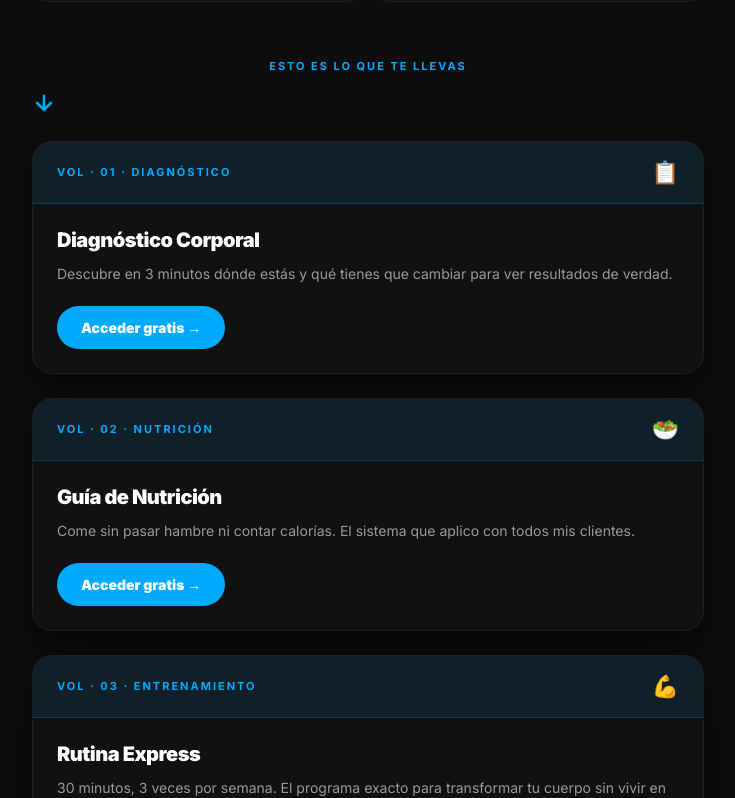
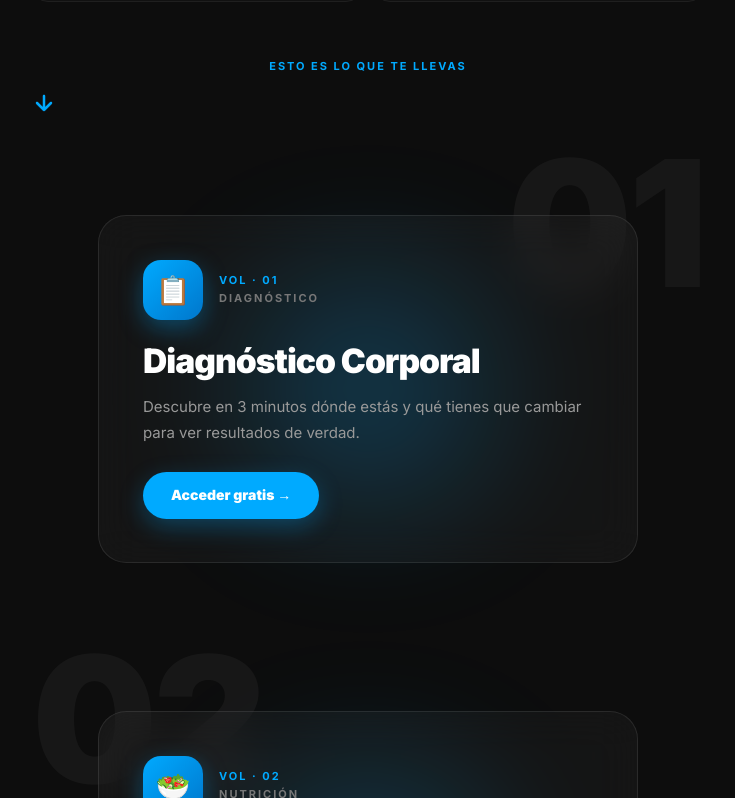
Before and after one commit to aurenapp-gif/FITCONDAMIAN.COM, a Next.js app: page /recursos in a window 1280 px wide. Shown: the part 1242-2040 px from the top of the page, without its empty margins (272-1007 px from the left). Built offline with nearby package versions, Linux system fonts and the light colour scheme.

Commit message:
feat: reveal cinematográfico glassmorphism en recursos + favicon, og:image, 404 y metadata profesional

```diff
--- /dev/null
+++ b/app/icon.tsx
@@ -0,0 +1,26 @@
+import { ImageResponse } from "next/og";
+
+export const size = { width: 32, height: 32 };
+export const contentType = "image/png";
+
+export default function Icon() {
+  return new ImageResponse(
+    (
+      <div
+        style={{
+          width: "100%",
+          height: "100%",
+          background: "#00AAFF",
+          borderRadius: "50%",
+          display: "flex",
+          alignItems: "center",
+          justifyContent: "center",
+          fontFamily: "sans-serif",
+        }}
+      >
+        <span style={{ color: "#fff", fontWeight: 900, fontSize: 20 }}>D</span>
+      </div>
+    ),
+    { ...size }
+  );
+}
--- a/app/layout.tsx
+++ b/app/layout.tsx
@@ -1,4 +1,4 @@
-import type { Metadata } from "next";
+import type { Metadata, Viewport } from "next";
 import { Inter } from "next/font/google";
 import "./globals.css";
 
@@ -9,15 +9,33 @@ const inter = Inter({
   weight: ["400", "500", "600", "700", "800", "900"],
 });
 
+const description = "Recursos gratuitos de fitness y nutrición para transformar tu cuerpo.";
+
 export const metadata: Metadata = {
   title: {
     default: "Fit con Damián",
     template: "%s | Fit con Damián",
   },
-  description: "Recursos gratuitos de fitness y nutrición para transformar tu cuerpo.",
+  description,
   metadataBase: new URL("https://fitcondamian.com"),
   // Por defecto NADA se indexa. Solo /recursos lo activa explícitamente.
   robots: { index: false, follow: false },
+  openGraph: {
+    type: "website",
+    locale: "es_ES",
+    siteName: "Fit con Damián",
+    title: "Fit con Damián",
+    description,
+  },
+  twitter: {
+    card: "summary_large_image",
+    title: "Fit con Damián",
+    description,
+  },
+};
+
+export const viewport: Viewport = {
+  themeColor: "#0D0D0D",
 };
 
 export default function RootLayout({ children }: { children: React.ReactNode }) {
--- /dev/null
+++ b/app/not-found.tsx
@@ -0,0 +1,45 @@
+import Link from "next/link";
+
+export default function NotFound() {
+  return (
+    <main
+      style={{
+        background: "#0D0D0D",
+        minHeight: "100vh",
+        color: "#fff",
+        display: "flex",
+        flexDirection: "column",
+        alignItems: "center",
+        justifyContent: "center",
+        textAlign: "center",
+        padding: "24px",
+        fontFamily: "var(--font-inter), sans-serif",
+      }}
+    >
+      <p style={{ color: "#00AAFF", fontWeight: 900, fontSize: "80px", margin: "0 0 8px 0", letterSpacing: "-2px" }}>
+        404
+      </p>
+      <h1 style={{ fontWeight: 900, fontSize: "clamp(1.6rem, 5vw, 2.2rem)", margin: "0 0 12px 0", letterSpacing: "-0.5px" }}>
+        Esta página no existe
+      </h1>
+      <p style={{ color: "#888", fontSize: "15px", margin: "0 0 32px 0", maxWidth: "420px", lineHeight: 1.6 }}>
+        Puede que el enlace esté roto o que la página se haya movido.
+      </p>
+      <Link
+        href="/recursos"
+        style={{
+          display: "inline-block",
+          background: "#00AAFF",
+          color: "#fff",
+          fontWeight: 900,
+          fontSize: "15px",
+          padding: "14px 32px",
+          borderRadius: "99px",
+          textDecoration: "none",
+        }}
+      >
+        Ir a recursos gratuitos →
+      </Link>
+    </main>
+  );
+}
--- /dev/null
+++ b/app/opengraph-image.tsx
@@ -0,0 +1,45 @@
+import { ImageResponse } from "next/og";
+
+export const size = { width: 1200, height: 630 };
+export const contentType = "image/png";
+
+export default function OgImage() {
+  return new ImageResponse(
+    (
+      <div
+        style={{
+          width: "100%",
+          height: "100%",
+          background: "#0D0D0D",
+          display: "flex",
+          flexDirection: "column",
+          alignItems: "center",
+          justifyContent: "center",
+          fontFamily: "sans-serif",
+        }}
+      >
+        <div
+          style={{
+            width: 110,
+            height: 110,
+            borderRadius: "50%",
+            background: "#00AAFF",
+            display: "flex",
+            alignItems: "center",
+            justifyContent: "center",
+            marginBottom: 36,
+          }}
+        >
+          <span style={{ color: "#fff", fontWeight: 900, fontSize: 56 }}>D</span>
+        </div>
+        <div style={{ display: "flex", color: "#fff", fontSize: 64, fontWeight: 900, letterSpacing: -2 }}>
+          Fit con&nbsp;<span style={{ color: "#00AAFF" }}>Damián</span>
+        </div>
+        <div style={{ color: "#999", fontSize: 28, marginTop: 18 }}>
+          Recursos gratuitos de fitness y nutrición
+        </div>
+      </div>
+    ),
+    { ...size }
+  );
+}
--- a/app/recursos/RecursosClient.tsx
+++ b/app/recursos/RecursosClient.tsx
@@ -84,49 +84,83 @@ function useReveal(threshold = 0.15) {
   return { ref, visible };
 }
 
-// — Tarjeta de la pila —
-function StackCard({
+// — Tarjeta cinematográfica con glassmorphism —
+function CinematicCard({
   r, index, onOpenModal,
 }: {
   r: typeof recursos[0];
   index: number;
   onOpenModal: () => void;
 }) {
+  const { ref, visible } = useReveal(0.35);
+  const alignRight = index % 2 === 0;
+
   return (
-    <div
-      style={{
-        position: "sticky",
-        top: `${88 + index * 18}px`,
-        zIndex: index + 1,
-        marginBottom: "24px",
-      }}
-    >
+    <div ref={ref} style={{
+      position: "relative",
+      minHeight: "62vh",
+      display: "flex", alignItems: "center", justifyContent: "center",
+      padding: "40px 0",
+    }}>
+      {/* Resplandor */}
+      <div aria-hidden="true" style={{ position: "absolute", inset: 0, display: "flex", alignItems: "center", justifyContent: "center", pointerEvents: "none" }}>
         <div style={{
-        background: "#111",
-        border: "1px solid #1f1f1f",
-        borderRadius: "20px",
-        overflow: "hidden",
-        boxShadow: `0 ${14 + index * 4}px ${32 + index * 6}px rgba(0,0,0,0.5)`,
-      }}>
-        {/* Banda superior — esto es lo que "asoma" detrás de la siguiente tarjeta */}
-        <div style={{
-          background: "rgba(0,170,255,0.1)",
-          borderBottom: "1px solid rgba(0,170,255,0.2)",
-          padding: "14px 24px",
-          display: "flex", alignItems: "center", justifyContent: "space-between",
-        }}>
-          <p style={{ color: "#00AAFF", fontSize: "11px", fontWeight: 700, letterSpacing: "2px", textTransform: "uppercase", margin: 0 }}>
-            VOL · {r.vol} · {r.categoria}
-          </p>
-          <span style={{ fontSize: "22px" }} aria-hidden="true">{r.emoji}</span>
+          width: "65%", height: "65%", borderRadius: "50%",
+          background: "radial-gradient(circle, rgba(0,170,255,0.28), transparent 70%)",
+          filter: "blur(50px)",
+          opacity: visible ? 1 : 0,
+          transition: "opacity 1.1s ease",
+        }} />
       </div>
 
-        {/* Contenido */}
-        <div style={{ padding: "24px" }}>
-          <p style={{ fontWeight: 900, fontSize: "20px", color: "#fff", margin: "0 0 10px 0", lineHeight: 1.2, letterSpacing: "-0.5px" }}>
+      {/* Número en marca de agua */}
+      <p aria-hidden="true" style={{
+        position: "absolute", top: "-6px",
+        right: alignRight ? "0px" : "auto",
+        left: alignRight ? "auto" : "0px",
+        fontSize: "clamp(6rem, 18vw, 11rem)", fontWeight: 900,
+        color: "rgba(255,255,255,0.045)",
+        margin: 0, lineHeight: 1, letterSpacing: "-4px",
+        pointerEvents: "none", userSelect: "none",
+        transform: visible ? "translateY(0)" : "translateY(20px)",
+        transition: "transform 1s ease",
+      }}>
+        {r.vol}
+      </p>
+
+      {/* Tarjeta de cristal */}
+      <div style={{
+        position: "relative", zIndex: 1,
+        width: "100%", maxWidth: "540px",
+        background: "rgba(255,255,255,0.035)",
+        border: "1px solid rgba(255,255,255,0.09)",
+        borderRadius: "28px",
+        padding: "clamp(28px, 5vw, 44px)",
+        backdropFilter: "blur(20px)",
+        WebkitBackdropFilter: "blur(20px)",
+        opacity: visible ? 1 : 0,
+        transform: visible ? "translateY(0) scale(1)" : "translateY(70px) scale(0.92)",
+        filter: visible ? "blur(0px)" : "blur(8px)",
+        transition: "opacity 0.9s cubic-bezier(0.16,1,0.3,1), transform 0.9s cubic-bezier(0.16,1,0.3,1), filter 0.9s ease",
+      }}>
+        <div style={{ display: "flex", alignItems: "center", gap: "16px", marginBottom: "22px" }}>
+          <div aria-hidden="true" style={{
+            width: "60px", height: "60px", borderRadius: "18px", flexShrink: 0,
+            background: "linear-gradient(135deg, #00AAFF, #0077CC)",
+            display: "flex", alignItems: "center", justifyContent: "center",
+            fontSize: "28px",
+            boxShadow: "0 8px 24px rgba(0,170,255,0.35)",
+          }}>
+            {r.emoji}
+          </div>
+          <p style={{ color: "#00AAFF", fontSize: "11px", fontWeight: 700, letterSpacing: "2px", textTransform: "uppercase", margin: 0, lineHeight: 1.6 }}>
+            VOL · {r.vol}<br /><span style={{ color: "#777" }}>{r.categoria}</span>
+          </p>
+        </div>
+        <h3 style={{ fontWeight: 900, fontSize: "clamp(1.6rem, 4vw, 2.1rem)", color: "#fff", margin: "0 0 14px 0", lineHeight: 1.15, letterSpacing: "-1px" }}>
           {r.nombre}
-          </p>
-          <p style={{ color: "#999", fontSize: "14px", lineHeight: 1.7, margin: "0 0 20px 0" }}>
+        </h3>
+        <p style={{ color: "#999", fontSize: "15px", lineHeight: 1.7, margin: "0 0 26px 0" }}>
           {r.desc}
         </p>
         <button
@@ -134,24 +168,24 @@ function StackCard({
           style={{
             background: "#00AAFF", color: "#fff",
             fontWeight: 900, fontSize: "14px",
-              padding: "11px 24px", borderRadius: "99px",
+            padding: "13px 28px", borderRadius: "99px",
             border: "none", cursor: "pointer",
+            boxShadow: "0 8px 24px rgba(0,170,255,0.3)",
           }}
         >
           Acceder gratis →
         </button>
       </div>
     </div>
-    </div>
   );
 }
 
-// — Pila completa —
-function StickyStack({ onOpenModal }: { onOpenModal: () => void }) {
+// — Secuencia cinematográfica completa —
+function CinematicReveal({ onOpenModal }: { onOpenModal: () => void }) {
   return (
-    <div style={{ position: "relative", paddingBottom: "40px" }}>
+    <div style={{ position: "relative" }}>
       {recursos.map((r, i) => (
-        <StackCard key={r.vol} r={r} index={i} onOpenModal={onOpenModal} />
+        <CinematicCard key={r.vol} r={r} index={i} onOpenModal={onOpenModal} />
       ))}
     </div>
   );
@@ -228,7 +262,7 @@ export default function RecursosClient() {
             </div>
           </div>
 
-          <StickyStack onOpenModal={() => setModalOpen(true)} />
+          <CinematicReveal onOpenModal={() => setModalOpen(true)} />
         </section>
       </div>
 
```
Lines whose indentation alone changed are shown as unchanged.
